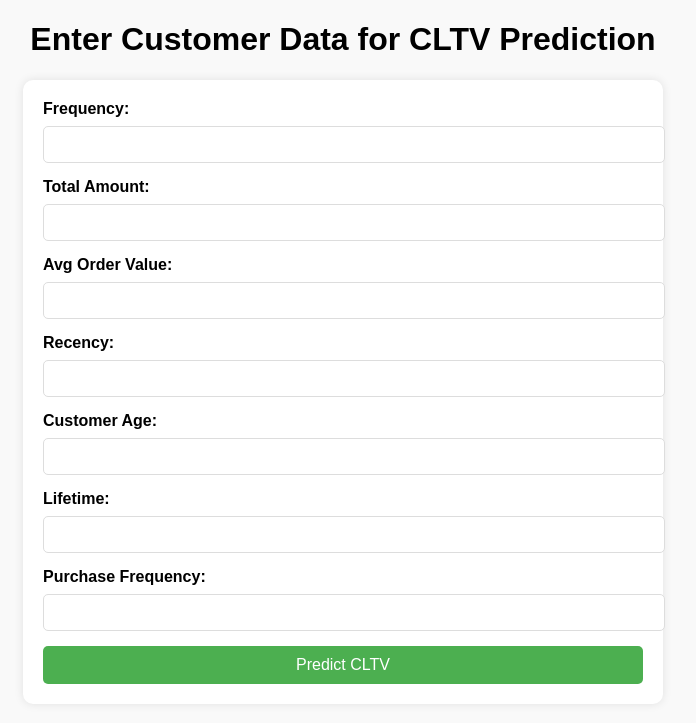
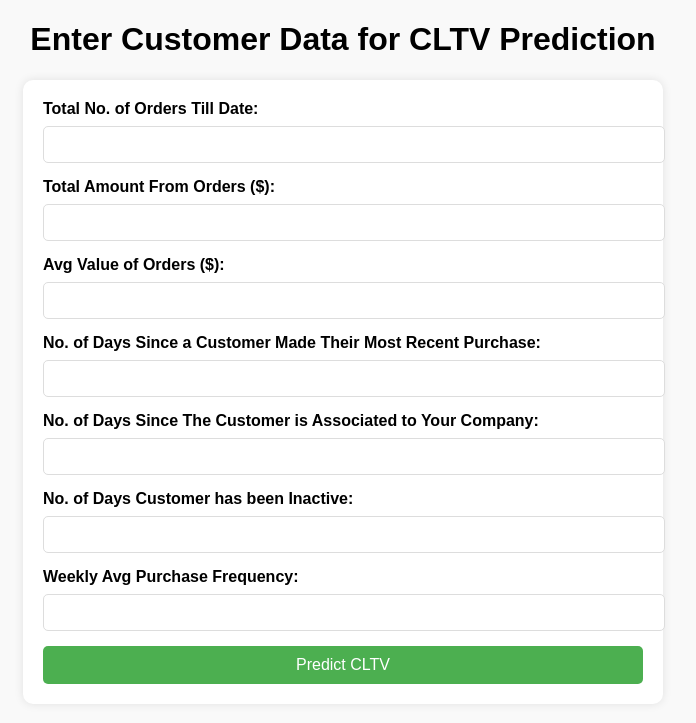
Before and after one commit to Kabyik-Kayal/customer-lifecycle-management, a Flask app: page / in a window 1280 px wide. Shown: the top 723 px of the page, without its empty margins (297-993 px from the left). Run offline with Flask 3, Linux system fonts and the light colour scheme.

Commit message:
Updated Flask App

```diff
--- a/templates/index.html
+++ b/templates/index.html
@@ -57,25 +57,25 @@
 <body>
     <h1>Enter Customer Data for CLTV Prediction</h1>
     <form action="/predict" method="post">
-        <label for="frequency">Frequency:</label>
+        <label for="frequency">Total No. of Orders Till Date:</label>
         <input type="number" id="frequency" name="frequency" required><br>
 
-        <label for="total_amount">Total Amount:</label>
+        <label for="total_amount">Total Amount From Orders ($):</label>
         <input type="number" step="0.01" id="total_amount" name="total_amount" required><br>
 
-        <label for="avg_order_value">Avg Order Value:</label>
+        <label for="avg_order_value">Avg Value of Orders ($):</label>
         <input type="number" step="0.01" id="avg_order_value" name="avg_order_value" required><br>
 
-        <label for="recency">Recency:</label>
+        <label for="recency">No. of Days Since a Customer Made Their Most Recent Purchase:</label>
         <input type="number" id="recency" name="recency" required><br>
 
-        <label for="customer_age">Customer Age:</label>
+        <label for="customer_age">No. of Days Since The Customer is Associated to Your Company:</label>
         <input type="number" id="customer_age" name="customer_age" required><br>
 
-        <label for="lifetime">Lifetime:</label>
+        <label for="lifetime">No. of Days Customer has been Inactive:</label>
         <input type="number" id="lifetime" name="lifetime" required><br>
 
-        <label for="purchase_frequency">Purchase Frequency:</label>
+        <label for="purchase_frequency">Weekly Avg Purchase Frequency:</label>
         <input type="number" step="0.01" id="purchase_frequency" name="purchase_frequency" required><br>
 
         <button type="submit">Predict CLTV</button>
```
